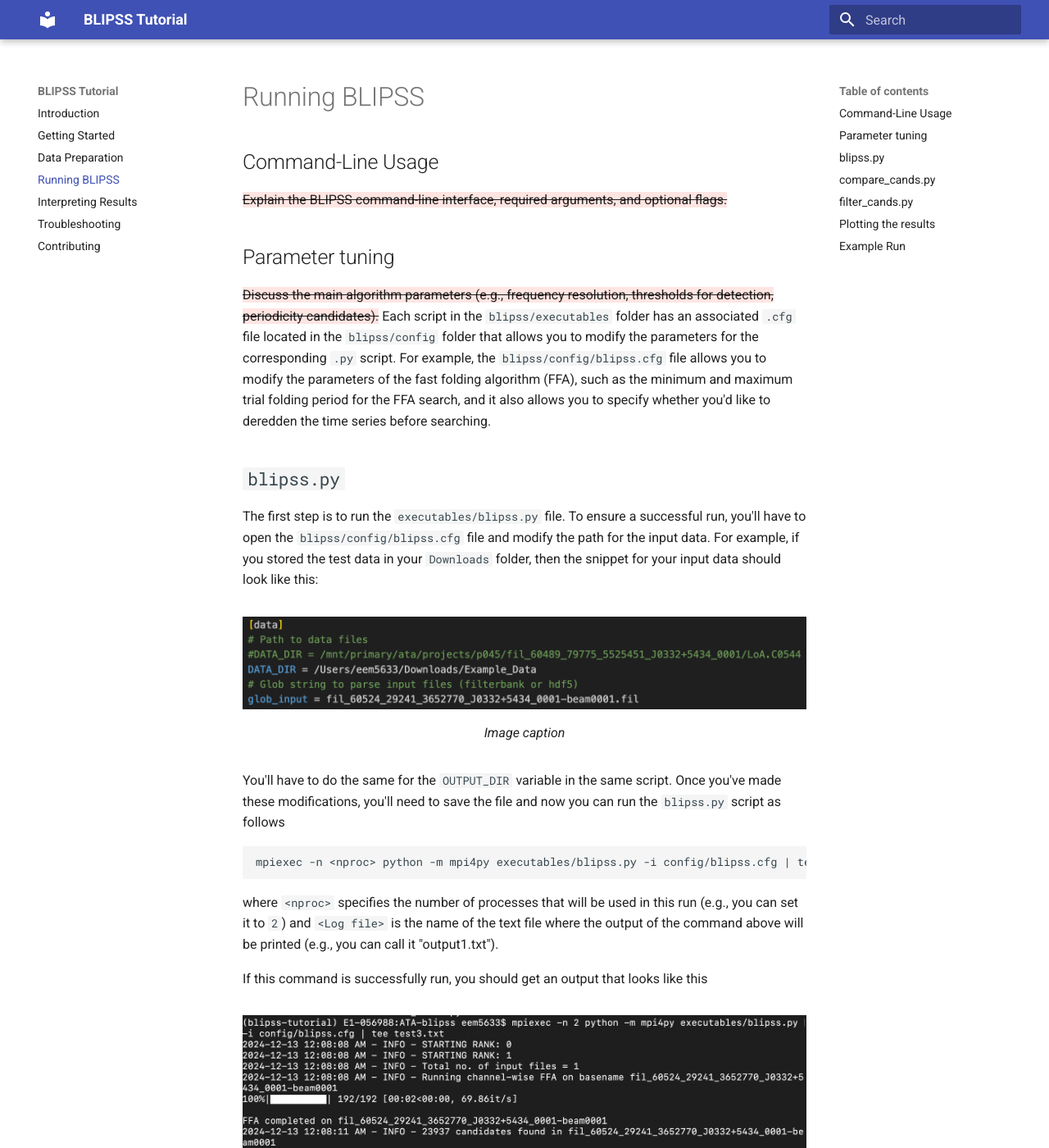
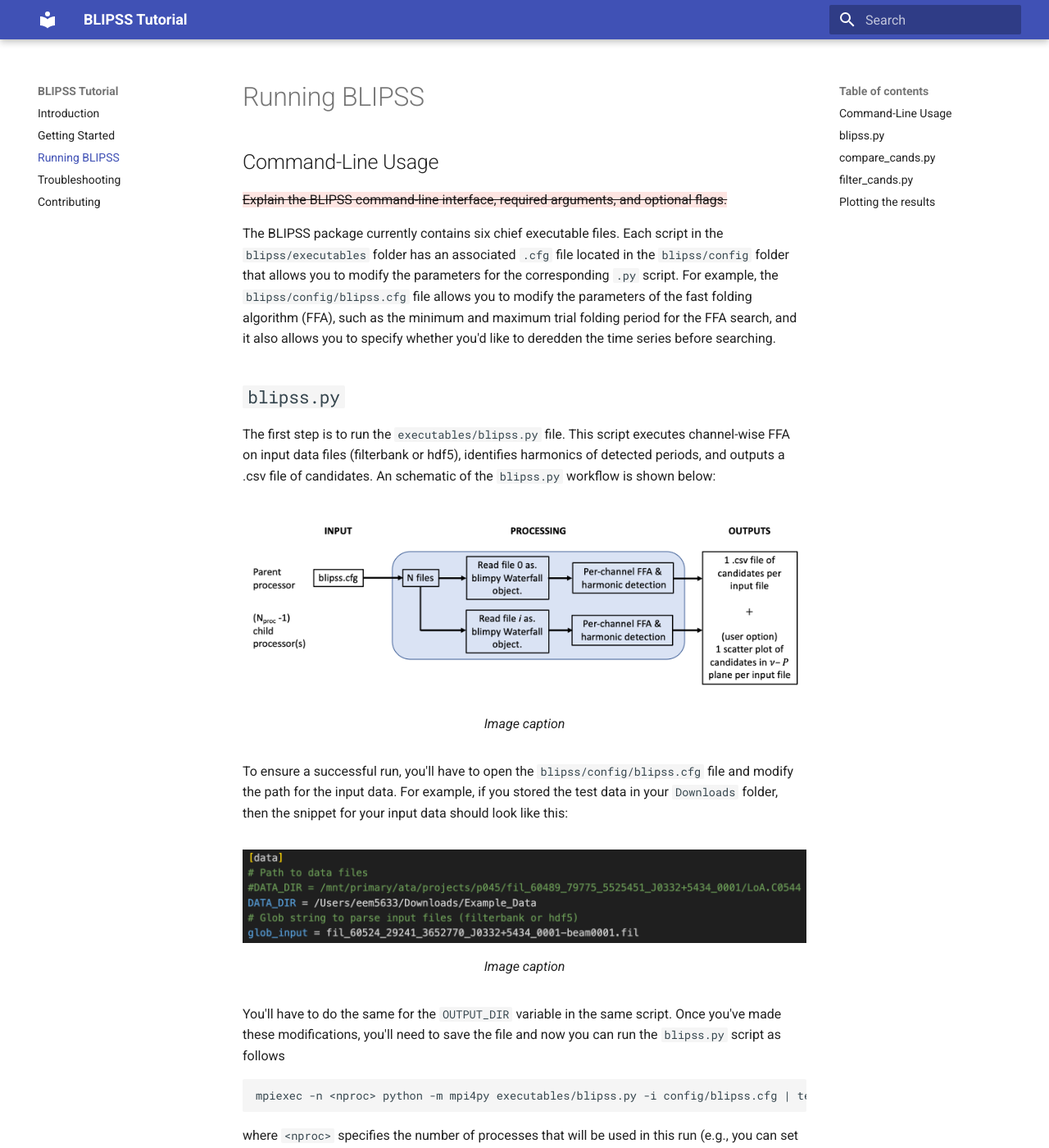
Before and after one commit to eemg/blipss-tutorial-site, an MkDocs documentation site: the page built from docs/running_blipss.md, in a window 1280 px wide and 1400 px high. Shown: the whole window at 82% size. Built offline with MkDocs 1.6.1 and Material for MkDocs 9.7.7, drawn with Linux system fonts in a browser that asks for light colours; some of the changed text lies outside the part shown.

Commit message:
Minor modifications

````diff
--- a/docs/running_blipss.md
+++ b/docs/running_blipss.md
@@ -4,12 +4,7 @@
 
 {--Explain the BLIPSS command-line interface, required arguments, and optional flags.--}
 
-
-
-## Parameter tuning
-
-{--Discuss the main algorithm parameters (e.g., frequency resolution, thresholds for detection, periodicity candidates).--}
-Each script in the `blipss/executables` folder has an associated `.cfg` file located in the
+The BLIPSS package currently contains six chief executable files. Each script in the `blipss/executables` folder has an associated `.cfg` file located in the
 `blipss/config` folder that allows you to modify the parameters for the corresponding `.py` script.
 For example, the `blipss/config/blipss.cfg` file allows you to modify the parameters of
 the fast folding algorithm (FFA), such as the minimum and maximum trial folding period
@@ -18,7 +13,18 @@ series before searching.
 
 ## `blipss.py`
 
-The first step is to run the `executables/blipss.py` file. To ensure a successful run, you'll
+The first step is to run the `executables/blipss.py` file.
+This script executes channel-wise FFA on input data files (filterbank or hdf5), identifies harmonics of
+detected periods, and outputs a .csv file of candidates. An schematic of the `blipss.py` workflow
+is shown below:
+
+![Image title](fig1.png){ width="800" }
+/// caption
+Image caption
+///
+
+
+To ensure a successful run, you'll
 have to open the `blipss/config/blipss.cfg` file and modify the path for the input data. For
 example, if you stored the test data in your `Downloads` folder, then the snippet for your
 input data should look like this:
@@ -38,7 +44,7 @@ mpiexec -n <nproc> python -m mpi4py executables/blipss.py -i config/blipss.cfg |
 
 where `<nproc>` specifies the number of processes that will be used in this run (e.g., you can
 set it to `2`) and `<Log file>` is the name of the text file where the output of the command
-above will be printed (e.g., you can call it "output1.txt").
+above will be printed (e.g., you can call it `output1.txt`).
 
 If this command is successfully run, you should get an output that looks like this
 
@@ -49,7 +55,9 @@ Image caption
 ///
 
 This will produce two `.csv` files whose name ends with `...-beam0000_cands.csv` and
-`...-beam0001_cands.csv`.
+`...-beam0001_cands.csv`. Each of these files contain the information about the radio
+frquency used (in MHz), the number of bins, the best width, the period of the pulsar (s), the
+signal-to-noise ratio (S/N), and the harmonic flag for a specific channel.
 
 In addition to these `.csv` files, you should obtain two plots that look like this
 
@@ -65,8 +73,13 @@ On-beam
 
 ## `compare_cands.py`
 
-Now that we've pre-processed the data for the two candidates, we have to compare them by running
-the `executables/compare_cands.py` script. As with the `blipss.py` script, we need to modify the
+Now that we've processed the data for the two candidates, we have to compare them by running
+the `executables/compare_cands.py` script. This script compares the periodicity detections across
+a set of N `.csv` files generated by `blipss.py`. For every unique candidate period, an N-digit
+binary code is generated, wherein ones and zeros represent detections and non-detections,
+respectively.
+
+As with the `blipss.py` script, we need to modify the
 parameters first by editing the path to the blipss repo in your local machine. To do this we have
 to open the `config/compare_cands.cfg` file and modify the path to the `.csv` files generated by
 `blipss`
@@ -96,8 +109,10 @@ This will produce a new `.csv` file whose name ends with `comparecands.csv`.
 
 ## `filter_cands.py`
 
-Next, we have to run the `filter_cands.py` script. To do this, we have to type the following
-in the terminal
+Next, we have to run the `filter_cands.py` script. This script is going to narrow down the search
+by selecting the channels that have a `S/N>20` and have code `10`.
+
+To run this script, we have to type the following in the terminal
 
 ```
 python filter_cands.py
@@ -138,8 +153,6 @@ plot for each of the 21 candidates that looks like this
 Image caption
 ///
 
+The candidate period is indicated by the red vertical dashed line.
+
 At this point, you'll have the pipeline working and validated!
-
-## Example Run
-
-Walk through a complete example—input a sample filterbank file, run BLIPSS, and interpret the output.
--- a/mkdocs.yml
+++ b/mkdocs.yml
@@ -4,9 +4,7 @@ theme:
 nav:
   - Introduction: index.md
   - Getting Started: getting_started.md
-  - Data Preparation: data_preparation.md
   - Running BLIPSS: running_blipss.md
-  - Interpreting Results: interpreting_results.md
   - Troubleshooting: troubleshooting.md
   - Contributing: contributing.md
 
````
Also changed, not shown: other parts of docs/running_blipss.md (+1 -1 lines), docs/contributing.md (+2 -1 lines), docs/index.md (+0 -8 lines), docs/troubleshooting.md (+3 -8 lines), docs/fig1.png (added), docs/tab1.png (added), 1 other file.
